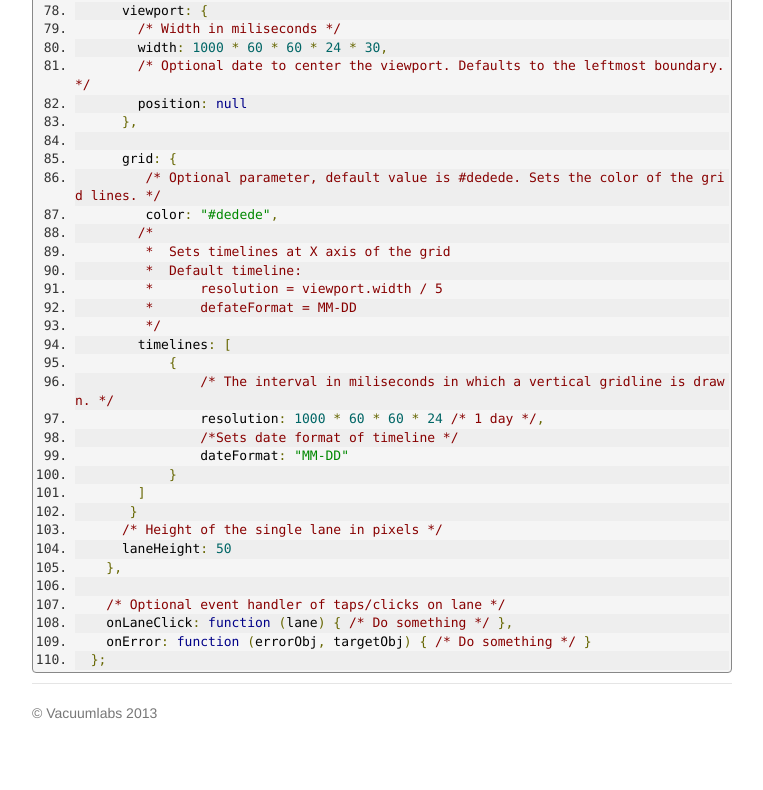
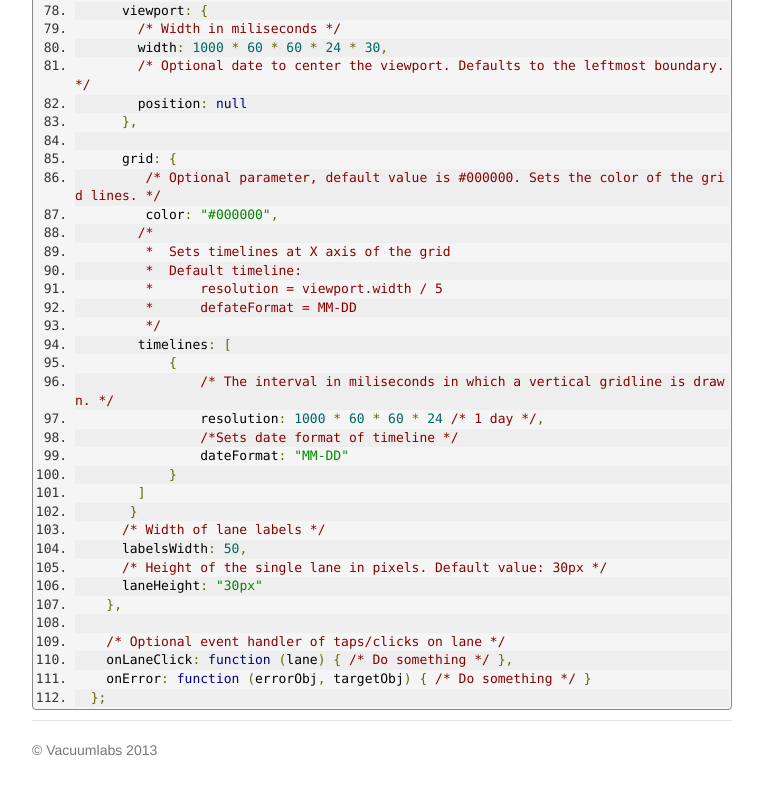
Before and after one commit to vacuumlabs/laneplot, a PHP site: page /documentation.html in a window 1280 px wide. Shown: the part 1579-2369 px from the top of the page, without its empty margins (258-1021 px from the left). Before the commit the page ends 2298 px from the top, so only its background shows below. Run offline with PHP 8.4, Linux system fonts and the light colour scheme.

Commit message:
labels width

```diff
--- a/site/public/css/vacuumgantt.css
+++ b/site/public/css/vacuumgantt.css
@@ -24,7 +24,6 @@
  */
 .vacuumGantt > .leftCol {
     float: left;
-    width: 126px;
     margin-left: -100%;
 }
 
@@ -68,7 +67,6 @@
     overflow-x: scroll;
     overflow-y: hidden;
     border: 1px solid #E5E5E5;
-    margin-left: 126px;
     outline: none;
     position: relative;
 }
--- a/site/public/documentation.html
+++ b/site/public/documentation.html
@@ -177,8 +177,8 @@ data:{
       },
 
       grid: {
-         /* Optional parameter, default value is #dedede. Sets the color of the grid lines. */
-         color: &quot;#dedede&quot;,
+         /* Optional parameter, default value is #000000. Sets the color of the grid lines. */
+         color: &quot;#000000&quot;,
         /*
          *  Sets timelines at X axis of the grid
          *  Default timeline:
@@ -194,8 +194,10 @@ data:{
             }
         ]
        }
-      /* Height of the single lane in pixels */
-      laneHeight: 50
+      /* Width of lane labels */
+      labelsWidth: 50,
+      /* Height of the single lane in pixels. Default value: 30px */
+      laneHeight: "30px"
     },
 
     /* Optional event handler of taps/clicks on lane */
--- a/site/public/index.html
+++ b/site/public/index.html
@@ -47,6 +47,7 @@
                         width: 1000 * 60 * 60 * 24 * 30, // 1 month
                         position: 0
                     },
+                    labelsWidth: "130px",
                     laneHeight: "30px",
                     grid: {
                         color: "gray",
--- a/site/public/js/vacuumgantt-1.0.js
+++ b/site/public/js/vacuumgantt-1.0.js
@@ -43,12 +43,12 @@
         };
         this.labels = {
             elem: null,
-            width: 126,
+            width: 0,
             height: 0,
             laneHeight: 0
         };
         this.errorCallback = null;
-        this.init = function (svgElem, wrapperElem, labelsElem, laneCount, laneHeight, milliseconds, timelines, errorCallback) {
+        this.init = function (svgElem, wrapperElem, labelsElem, laneCount, labelsWidth, laneHeight, milliseconds, timelines, errorCallback) {
             if (parseInt(laneHeight) <= 0) {
                 this.errorMsg(
                     'ERR_BAD_HEIGHT',
@@ -58,6 +58,7 @@
             self.svg.wrapper = wrapperElem;
             self.labels.elem = labelsElem;
             self.labels.laneCount = laneCount;
+            self.labels.width = labelsWidth;
             self.labels.laneHeight = laneHeight;
             self.viewport.milliseconds = parseInt(milliseconds);
 
@@ -83,6 +84,8 @@
                 self.svg.width = self.svg.scale(Math.abs(maxValue - minValue));
                 self.svg.elem.attr('width', self.svg.width + self.svg.eventOverflow + self.svg.padding);
             }
+            self.labels.elem.css("width", self.labels.width);
+            self.svg.wrapper.css("margin-left", self.labels.width);
             var timelinesHeight = self.svg.xAxisHeight * self.timelines.length;
             self.svg.height = self.labels.laneCount * parseInt(self.labels.laneHeight) + timelinesHeight;
             self.svg.elem.attr('height', self.svg.height);
@@ -260,6 +263,7 @@
                 svgWrapper,
                 leftCol,
                 self.options.data.length,
+                self.options.settings.labelsWidth,
                 self.options.settings.laneHeight,
                 self.options.settings.viewport.width,
                 self.options.settings.grid.timelines,
@@ -816,6 +820,7 @@
                 width: 2629743830, // month
                 position: 0
             },
+            labelsWidth: '130px',
             laneHeight: '30px',
             grid: {
                 color: '#000',
```
